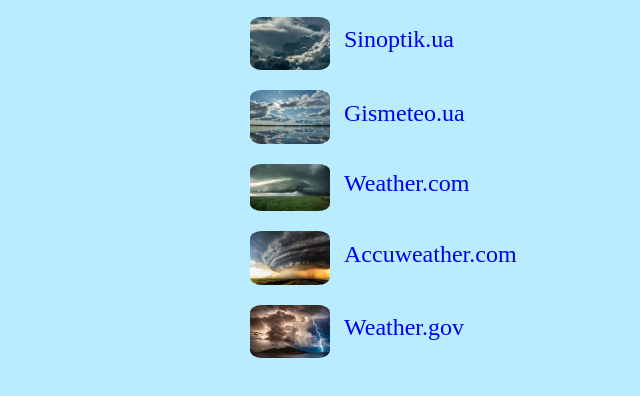
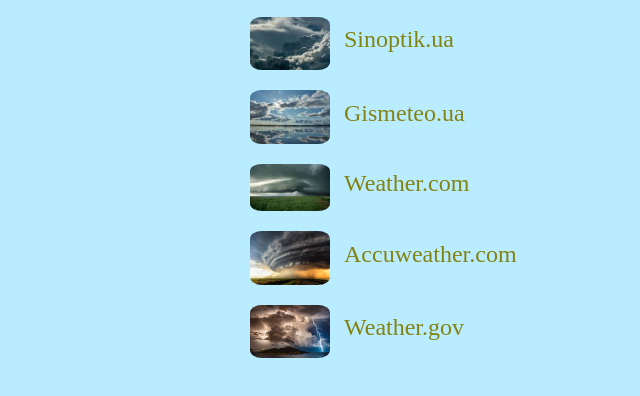
Before and after one commit to Beersheva22EvgeniiPoroshchai/html-css-js-introduction, a plain HTML site: page html-css-js-introduction/index.html in a window 1280 px wide. Shown: the part 78-474 px from the top of the page, without its empty margins (318-958 px from the left). Drawn offline with Linux system fonts and the light colour scheme.

Commit message:
box model links

```diff
--- a/html-css-js-introduction/index.html
+++ b/html-css-js-introduction/index.html
@@ -5,6 +5,11 @@
     <meta http-equiv="X-UA-Compatible" content="IE=edge">
     <meta name="viewport" content="width=, initial-scale=1.0">
     <title>Document</title>
+
+    <link rel="stylesheet" href="styles/useful-links.css">
+
+
+
 </head>
 <body style="background-color: rgba(0, 187, 255, 0.269)">
 
@@ -13,38 +18,33 @@
 color: rgb(89, 26, 225);"></style> My Top-5 Weather Websites:</p>
 
 
-<a href="https://www.sinoptik.ua/" style="display: block; text-align: center; text-decoration: none;">
-    <img src="images/weather1.jpeg" alt="weather icon" style="width: 80px; vertical-align: middle; margin: 10px; border-radius: 15%;">
-    <label style="font-size: 1.5em; width: 60px; display: inline-block; text-align: left; cursor: pointer;">Sinoptik.ua</label>
+<a href="https://www.sinoptik.ua/" class ="link">
+    <img src="images/weather1.jpeg" alt="weather icon" class="link-image">
+    <label class="link-title">Sinoptik.ua</label>
+</a>
+
+<a href="https://www.gismeteo.com/" class ="link">
+    <img src="images/weather2.jpeg" alt="weather icon" class="link-image">
+    <label class="link-title">Gismeteo.ua</label>
 </a>
 
 
-<a href="https://www.gismeteo.com/" style="display: block; text-align: center;  text-decoration: none;">
-    <img src="images/weather2.jpeg" alt="weather icon" style="width: 80px; vertical-align: middle; margin: 10px; border-radius: 15%;">
-    <label style="font-size: 1.5em; width: 60px; display: inline-block; text-align: left; cursor: pointer;">Gismeteo.ua</label>
+<a href="https://www.weather.com/"class ="link" >
+    <img src="images/weather3.jpeg" alt="weather icon " class="link-image">
+    <label class="link-title">Weather.com</label>
 </a>
 
 
-<a href="https://www.weather.com/" style="display: block; text-align: center;  text-decoration: none;">
-    <img src="images/weather3.jpeg" alt="weather icon" style="width: 80px; vertical-align: middle; margin: 10px; border-radius: 15%; ">
-    <label style="font-size: 1.5em; width: 60px; display: inline-block; text-align: left; cursor: pointer;">Weather.com</label>
+<a href="https://www.accuweather.com/" class ="link">
+    <img src="images/weather4.jpeg" alt="weather icon " class="link-image">
+    <label class="link-title">Accuweather.com</label>
 </a>
 
 
-<a href="https://www.accuweather.com/" style="display: block; text-align: center;  text-decoration: none;">
-    <img src="images/weather4.jpeg" alt="weather icon" style="width: 80px; vertical-align: middle; margin: 10px; border-radius: 15%; ">
-    <label style="font-size: 1.5em; width: 60px; display: inline-block; text-align: left; cursor: pointer;">Accuweather.com</label>
+<a href="https://www.weather.gov/"class ="link">
+    <img src="images/weather5.jpeg" alt="weather icon " class="link-image">
+    <label class="link-title">Weather.gov</label>
 </a>
-
-
-<a href="https://www.weather.gov/" style="display: block; text-align: center;  text-decoration: none;">
-    <img src="images/weather5.jpeg" alt="weather icon" style="width: 80px; vertical-align: middle; margin: 10px; border-radius: 15%; ">
-    <label style="font-size: 1.5em; width: 60px; display: inline-block; text-align: left; cursor: pointer;">Weather.gov</label>
-</a>
-
-
-
-
 
 
 </body>
--- /dev/null
+++ b/html-css-js-introduction/styles/useful-links.css
@@ -0,0 +1,21 @@
+.link {
+    display: block;
+    text-align: center;
+    text-decoration: none;
+    color: rgb(131, 131, 20);
+   }
+
+
+.link-image {
+    width: 80px;
+    vertical-align: middle;
+    margin: 10px;
+    border-radius: 15%;
+}
+
+.link-title {
+    font-size: 1.5em;
+    width: 60px; display:
+    inline-block; text-align: left;
+    cursor: pointer
+}
```
